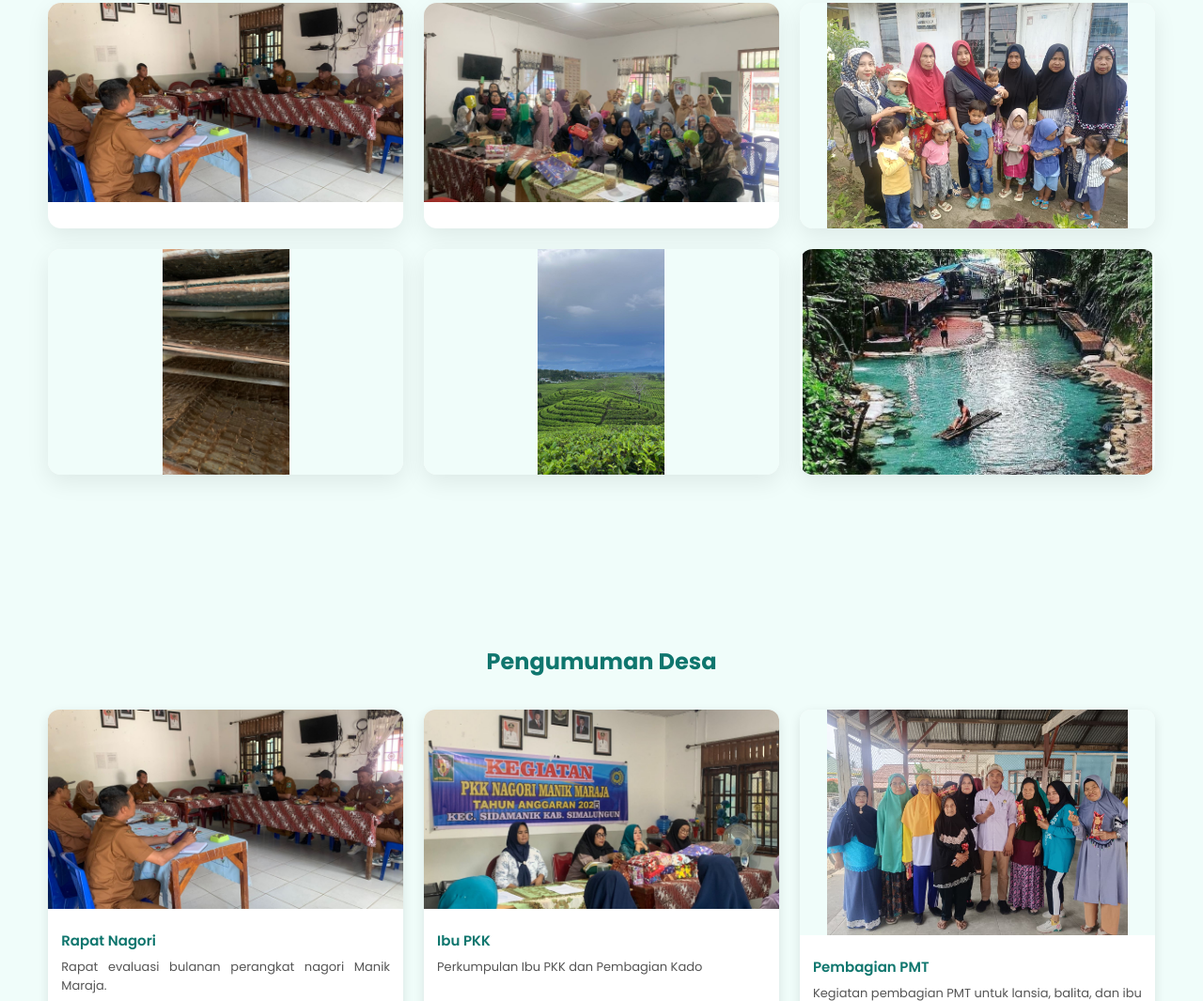
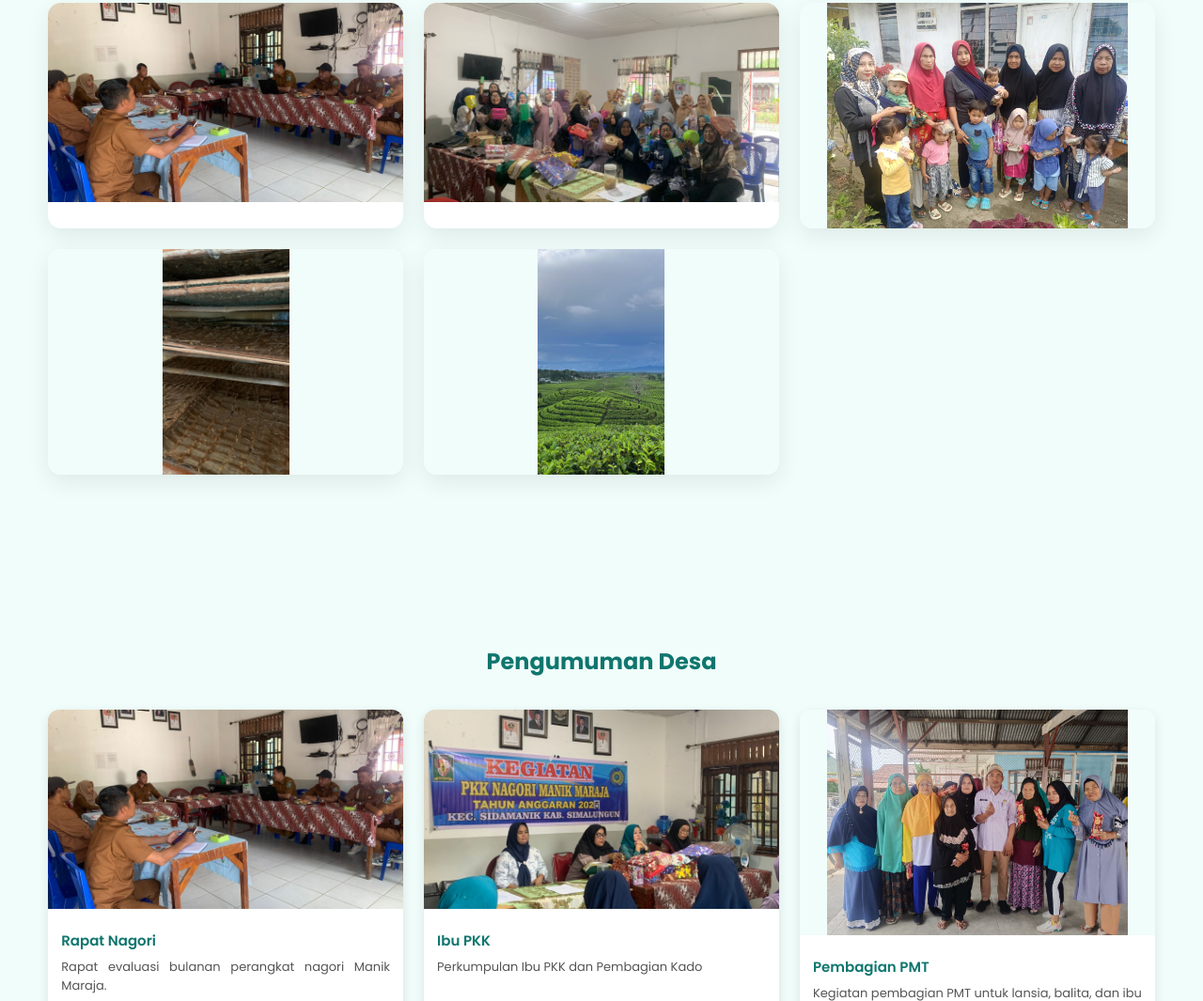
Before and after one commit to indrianiauliarahmadani/desa_manik_maraja, a plain HTML site: page index.html in a window 1280 px wide. Shown: the part 1973-3038 px from the top of the page at 94% size. Drawn offline with Linux system fonts and the light colour scheme.

Commit message:
Update index.html

```diff
--- a/index.html
+++ b/index.html
@@ -107,13 +107,6 @@
            data-desc="Pemandangan bukit kebun teh"
            data-img="assets/img/sidamanik.jpeg">
         <img src="assets/img/sidamanik.jpeg" alt="Wisata">
-      </div>
-
-      <div class="galeri-item"
-           data-title="Wisata"
-           data-desc="Pemandian Bah Biak"
-           data-img="assets/img/Pemandian.jpg">
-        <img src="assets/img/Pemandian.jpg" alt="Wisata">
       </div>
     </div>
   </div>
```
